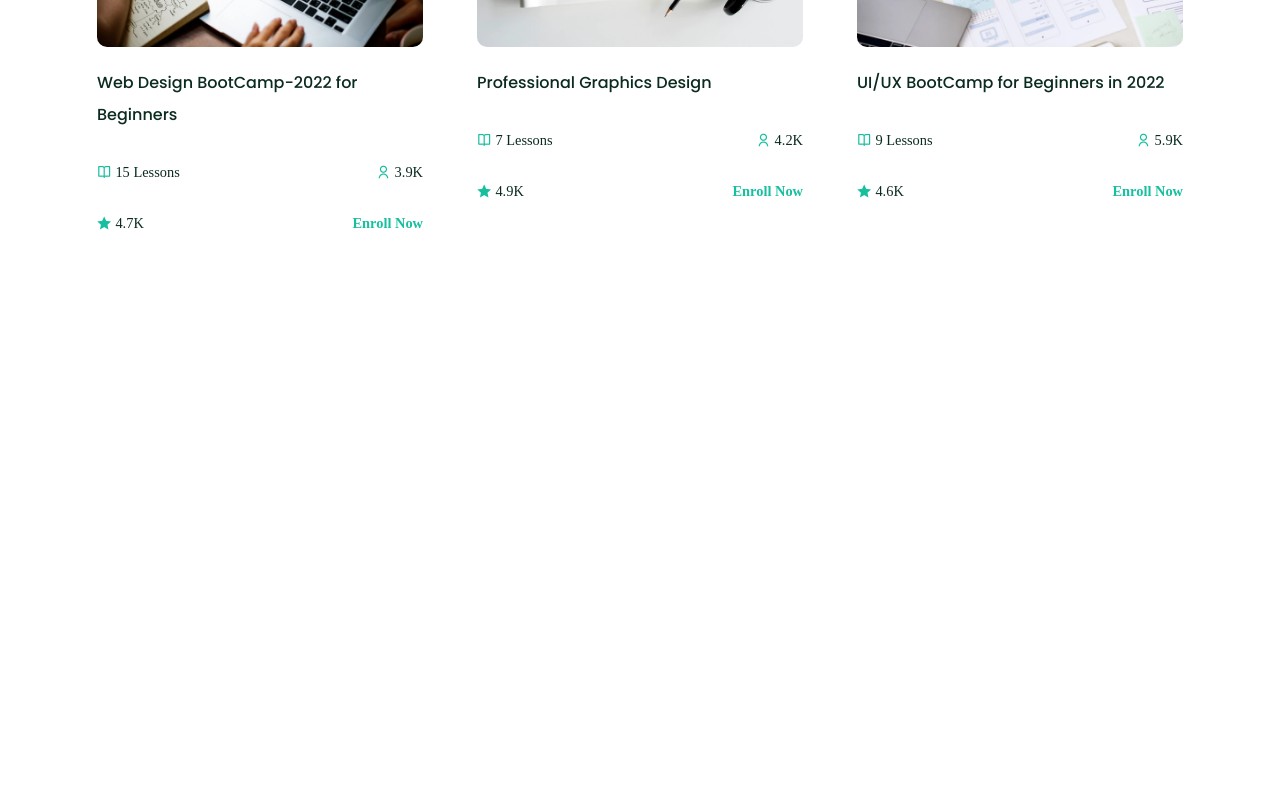
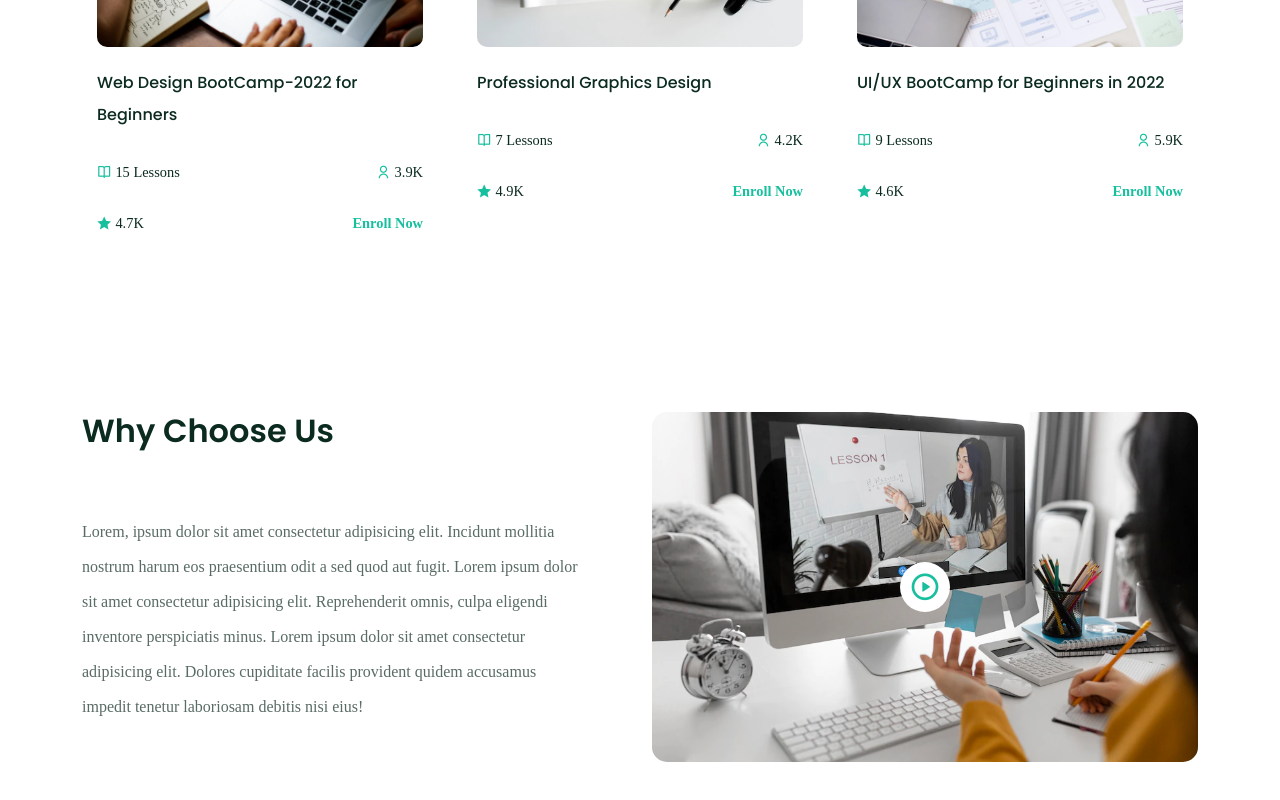
Before and after one commit to mrinnnmoy/LearningX, a React (Create React App) app: page / in a window 1280 px wide. Shown: the part 1930-2730 px from the top of the page. Before the commit the page ends 2272 px from the top, so only its background shows below. Built offline with nearby package versions, Linux system fonts and the light colour scheme; a web font is replaced by a local one.

Commit message:
build chooseUs-component

```diff
--- /dev/null
+++ b/src/components/ChooseUs/ChooseUs.css
@@ -0,0 +1,46 @@
+.choose__img img {
+    border-radius: 15px;
+}
+
+.choose__content {
+    padding-right: 50px;
+}
+
+.choose__content h2 {
+    font-weight: 600;
+}
+
+.choose__content p{
+    margin-top: 4rem;
+}
+
+.choose__img {
+    position: relative;
+    top: 0;
+    left: 0;
+    width: 100%;
+    height: 100%;
+    z-index: 777;
+}
+
+.play__icon {
+    position: absolute;
+    top: 50%;
+    left: 50%;
+    transform: translate(-50%, -50%);
+    background: #fff;
+    z-index: 7777;
+    width: 50px;
+    height: 50px;
+    border-radius: 50%;
+    display: flex;
+    align-items: center;
+    justify-content: center;
+    cursor: pointer;
+}
+
+.play__icon i {
+    color: #17bf9e;
+    font-size: 2rem;
+    padding: 10px;
+}
--- /dev/null
+++ b/src/components/ChooseUs/ChooseUs.jsx
@@ -0,0 +1,59 @@
+import React, { useState } from "react";
+import { Container, Row, Col } from "reactstrap";
+
+import chooseImg from "../../assests/images/why-choose-us.png";
+import "./ChooseUs.css";
+
+import ReactPlayer from "react-player";
+
+const ChooseUs = () => {
+    const [showVideo, setShowVideo] = useState(false);
+    return (
+        <section>
+            <Container>
+                <Row>
+                    <Col lg="6" md="6">
+                        <div className="choose__content">
+                            <h2>Why Choose Us</h2>
+                            <p>
+                                Lorem, ipsum dolor sit amet consectetur adipisicing elit.
+                                Incidunt mollitia nostrum harum eos praesentium odit a sed quod
+                                aut fugit. Lorem ipsum dolor sit amet consectetur adipisicing
+                                elit. Reprehenderit omnis, culpa eligendi inventore perspiciatis
+                                minus. Lorem ipsum dolor sit amet consectetur adipisicing elit.
+                                Dolores cupiditate facilis provident quidem accusamus impedit
+                                tenetur laboriosam debitis nisi eius!
+                            </p>
+                        </div>
+                    </Col>
+
+                    <Col lg="6" md="6">
+                        <div className="choose__img">
+                            {showVideo ? (
+                                <ReactPlayer
+                                    url="https://www.youtube.com/"
+                                    controls
+                                    width="100%"
+                                    height="350px"
+                                />
+                            ) : (
+                                <img src={chooseImg} height="350px" alt="" className="w-100" />
+                            )}
+
+                            {!showVideo && (
+                                <span className="play__icon">
+                                    <i
+                                        class="ri-play-circle-line"
+                                        onClick={() => setShowVideo(!showVideo)}
+                                    ></i>
+                                </span>
+                            )}
+                        </div>
+                    </Col>
+                </Row>
+            </Container>
+        </section>
+    );
+};
+
+export default ChooseUs;
--- a/src/pages/Home.jsx
+++ b/src/pages/Home.jsx
@@ -1,5 +1,6 @@
 import React, { Fragment } from 'react';
 import AboutUs from '../components/AboutUs/AboutUs';
+import ChooseUs from '../components/ChooseUs/ChooseUs';
 import CompanySection from '../components/CompanySection/CompanySection';
 import Course from '../components/Courses/Course';
 import Header from '../components/Header/Header';
@@ -13,6 +14,7 @@ const Home = () => {
         <CompanySection />
         <AboutUs />
         <Course />
+        <ChooseUs />
     </Fragment>
   )
 };
```
